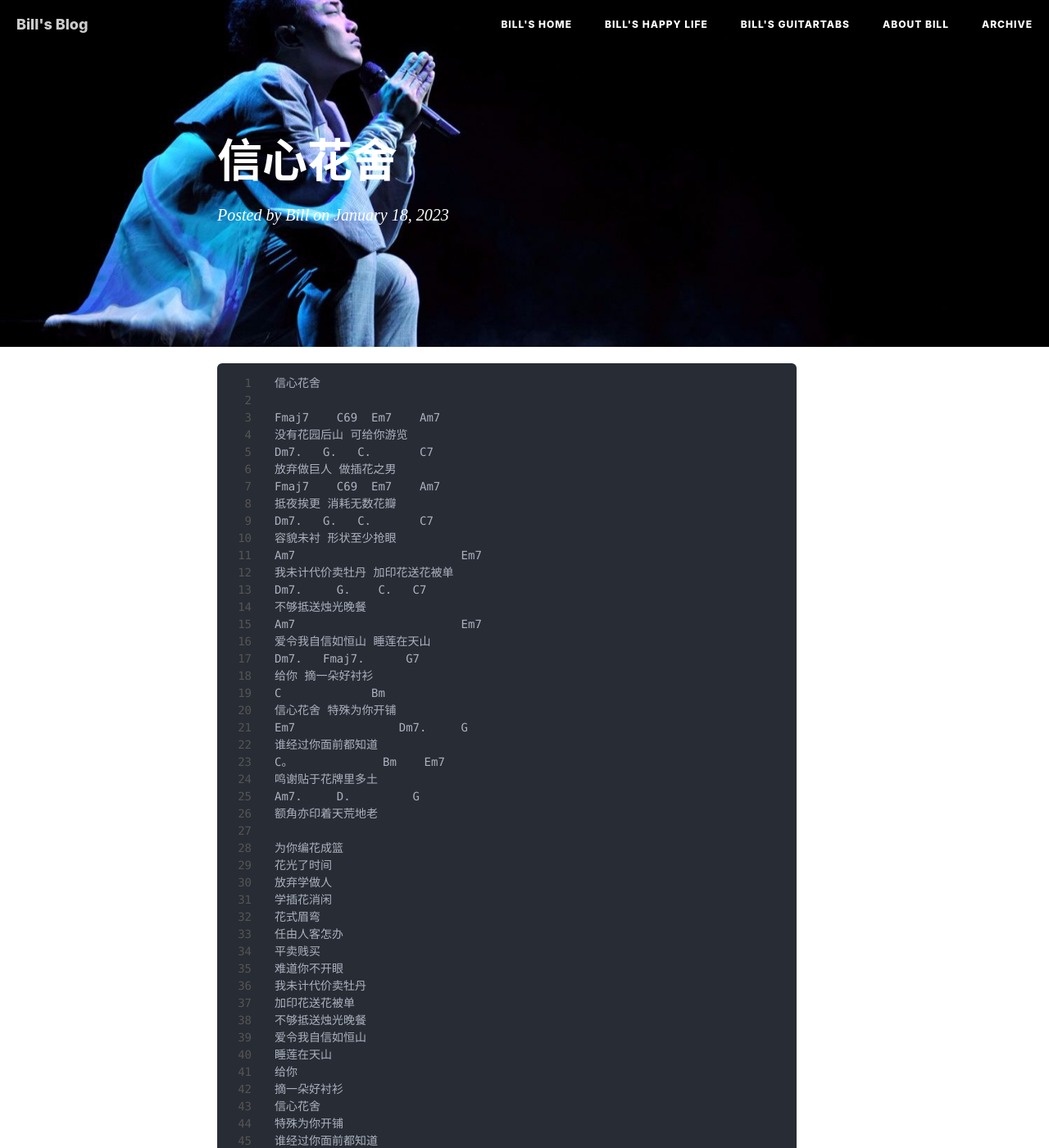
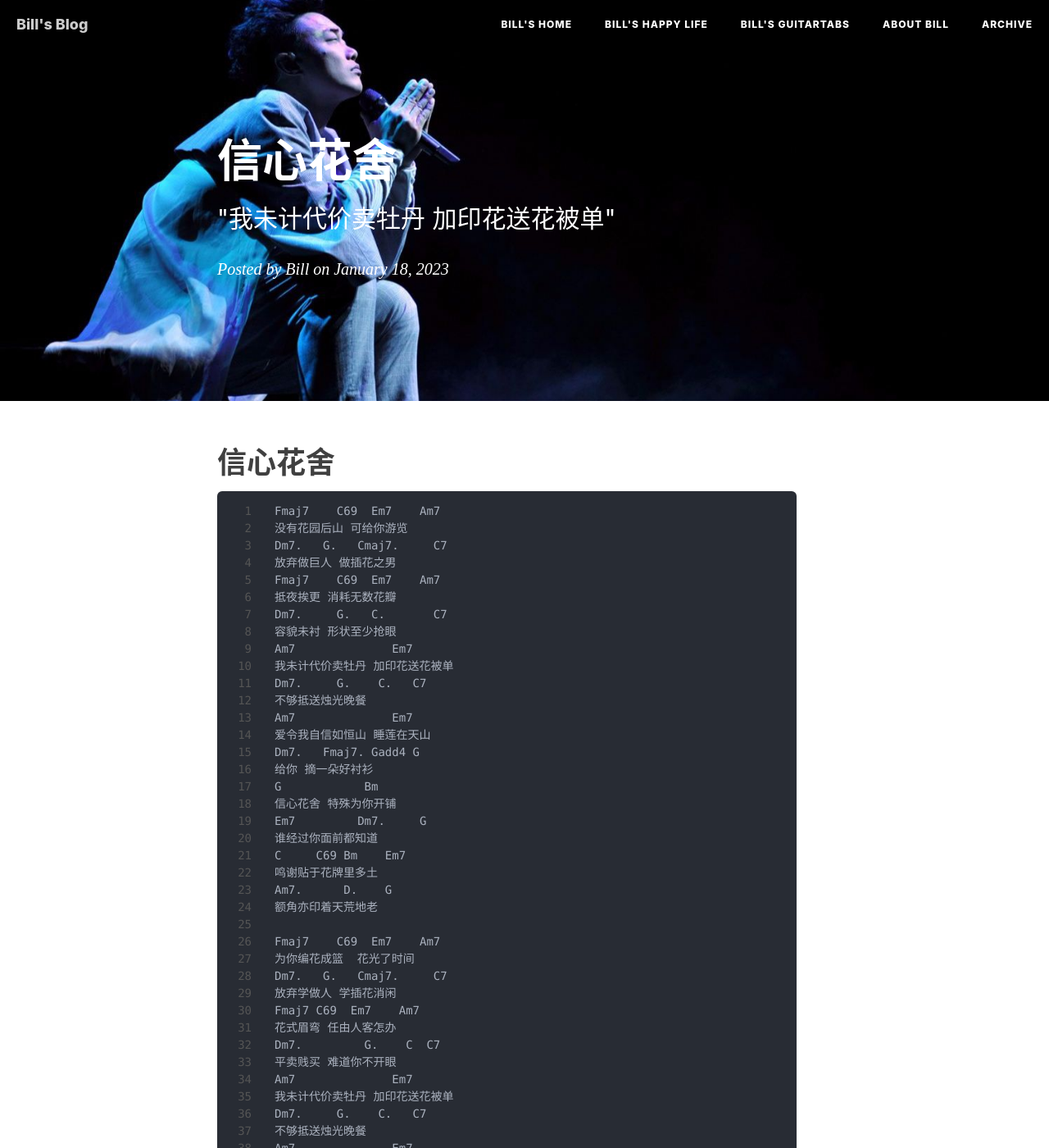
Before and after one commit to ProgrammerBill/ProgrammerBill.github.io, a Jekyll site: the page built from _posts/guitartabs/2023-01-18-flower.md, in a window 1280 px wide and 1400 px high. Shown: the whole window at 82% size. Built offline with Jekyll 4.4.1, drawn with Linux system fonts in a browser that asks for light colours; nearby versions of some CDN libraries; comment, search, counter and statistics services are not loaded; some of the changed text lies outside the part shown.

Commit message:
Bill's Blog: update flower

````diff
--- a/_posts/guitartabs/2023-01-18-flower.md
+++ b/_posts/guitartabs/2023-01-18-flower.md
@@ -1,7 +1,7 @@
 ---
 layout: post
 title: 信心花舍
-summary: '"我未计代价卖牡丹 加印花送花被单"'
+subtitle: '"我未计代价卖牡丹 加印花送花被单"'
 author: Bill
 header-img: img/bill/header-posts/2023-01-18-header.jpg
 catalog: false
@@ -14,58 +14,65 @@ tags:
 ---
 
 
+# 信心花舍
+
 ```
-信心花舍
 
 Fmaj7    C69  Em7    Am7
 没有花园后山 可给你游览
-Dm7.   G.   C.       C7
+Dm7.   G.   Cmaj7.     C7
 放弃做巨人 做插花之男
 Fmaj7    C69  Em7    Am7
 抵夜挨更 消耗无数花瓣
-Dm7.   G.   C.       C7
+Dm7.     G.   C.       C7
 容貌未衬 形状至少抢眼
-Am7                        Em7
+Am7              Em7
 我未计代价卖牡丹 加印花送花被单
 Dm7.     G.    C.   C7
 不够抵送烛光晚餐
-Am7                        Em7
+Am7              Em7
 爱令我自信如恒山 睡莲在天山
-Dm7.   Fmaj7.      G7
+Dm7.   Fmaj7. Gadd4 G
 给你 摘一朵好衬衫
-C             Bm
+G            Bm
 信心花舍 特殊为你开铺
-Em7               Dm7.     G
+Em7         Dm7.     G
 谁经过你面前都知道
-C。             Bm    Em7
+C     C69 Bm    Em7
 鸣谢贴于花牌里多土
-Am7.     D.         G
+Am7.      D.    G
 额角亦印着天荒地老
 
-为你编花成篮
-花光了时间
-放弃学做人
-学插花消闲
-花式眉弯
-任由人客怎办
-平卖贱买
-难道你不开眼
-我未计代价卖牡丹
-加印花送花被单
+Fmaj7    C69  Em7    Am7
+为你编花成篮  花光了时间
+Dm7.   G.   Cmaj7.     C7
+放弃学做人 学插花消闲
+Fmaj7 C69  Em7    Am7
+花式眉弯 任由人客怎办
+Dm7.         G.    C  C7
+平卖贱买 难道你不开眼
+Am7              Em7
+我未计代价卖牡丹 加印花送花被单
+Dm7.     G.    C.   C7
 不够抵送烛光晚餐
-爱令我自信如恒山
-睡莲在天山
-给你
-摘一朵好衬衫
-信心花舍
-特殊为你开铺
+Am7              Em7
+爱令我自信如恒山 睡莲在天山
+Dm7.   Fmaj7.  Gadd4 G
+给你 摘一朵好衬衫
+G            Bm
+信心花舍 特殊为你开铺
+Em7         Dm7.     G
 谁经过你面前都知道
+C     C69 Bm    Em7
 鸣谢贴于花牌里多土
+Am7   C         Dsus4 D
 为你愿托着沿路飞舞
-信心花舍
-特殊为你开铺
+G            Bm
+信心花舍 特殊为你开铺
+Em7         Dm7.     G
 谁经过你面前都知道
-长夜清早
-梅兰菊竹
+C   C69    Bm    Em7
+长夜清早 梅兰菊竹
+Am7.     D.  G
 甚至自己都可送到
 ```
````
